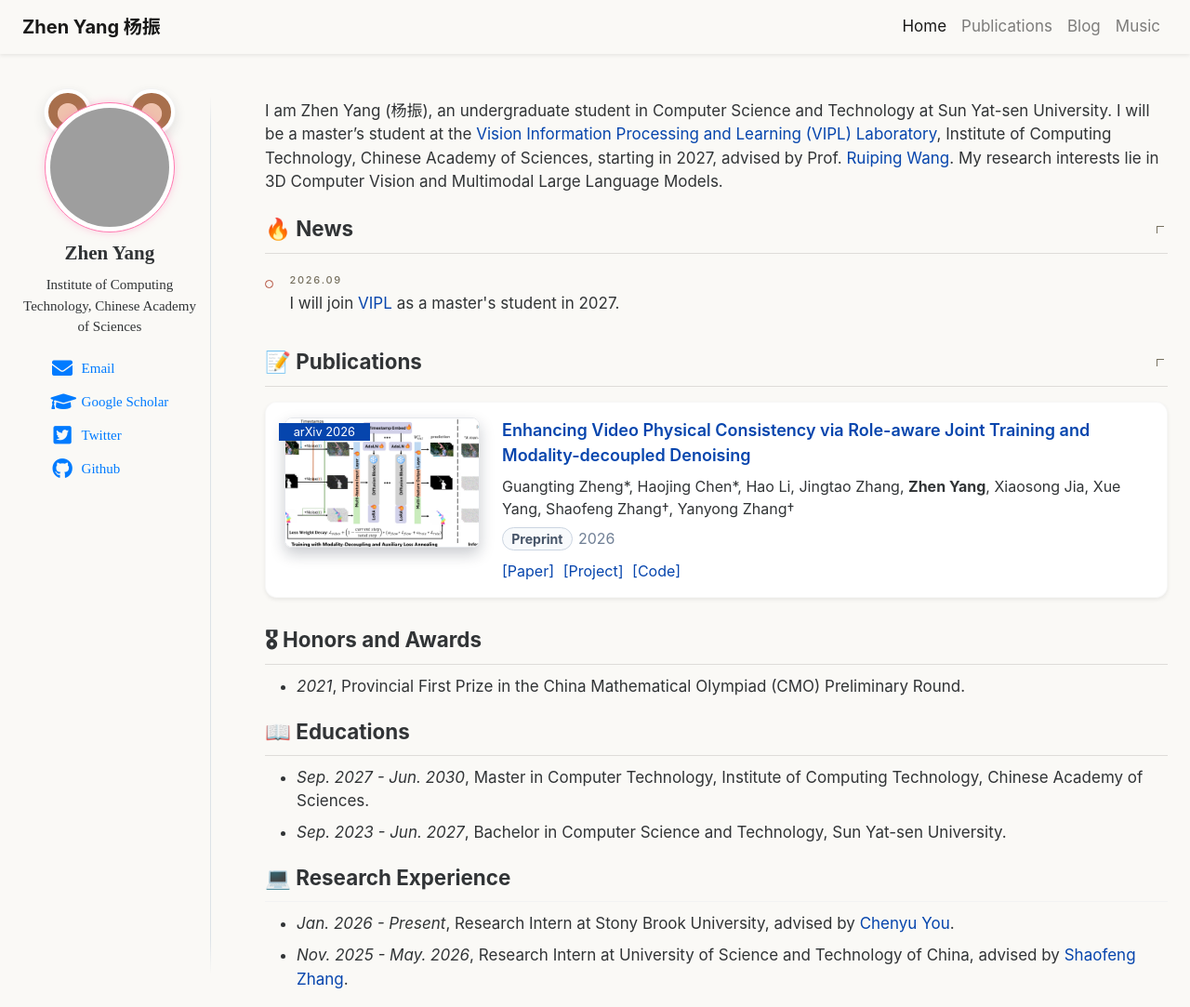
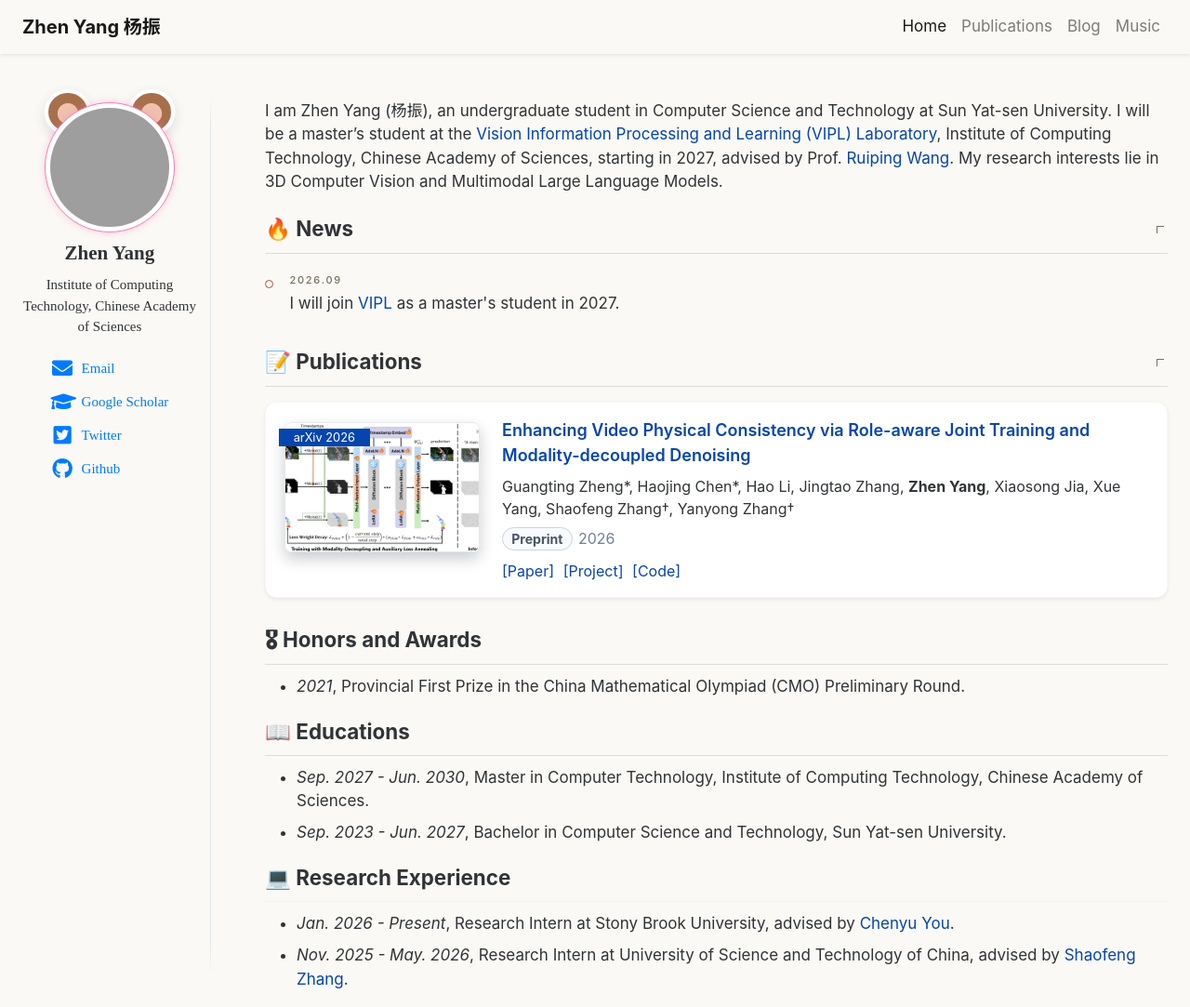
Before and after one commit to MichaelYeung2004/michaelyeung2004.github.io, a Jekyll site: the page built from _pages/about.md, in a window 1280 px wide and 1083 px high. Shown: the whole window at 93% size. Built offline with Jekyll 4.4.1, drawn with Linux system fonts in a browser that asks for light colours; grey boxes are pictures that could not be loaded.

Commit message:
Align paper thumbnail top with title lettering

```diff
--- a/_sass/_publication-cards.scss
+++ b/_sass/_publication-cards.scss
@@ -49,6 +49,8 @@
 
         .paper-box-image{
             justify-content: left;
+            // Match the visible title glyphs, not the top of their line box.
+            padding-top: .35em;
             flex: 0 0 210px;
             min-width: 210px;
             max-width: 210px;
```
